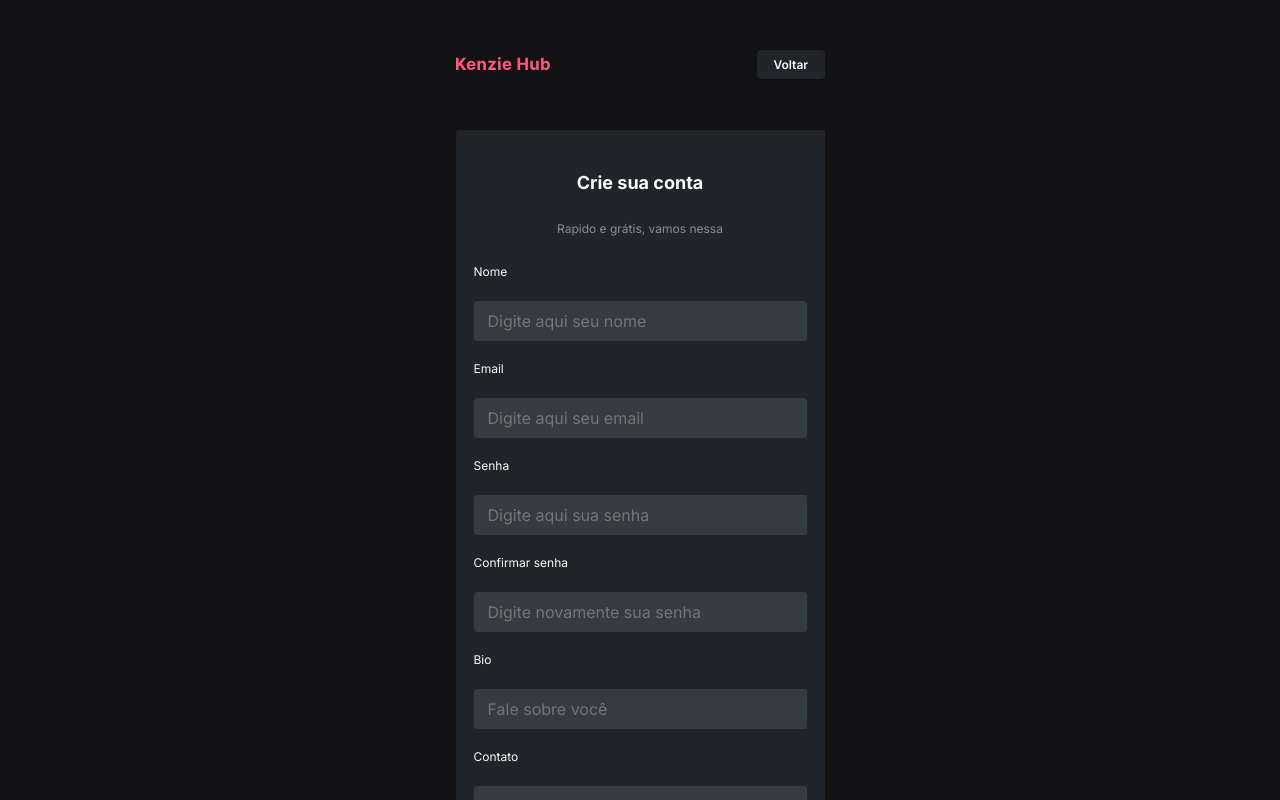
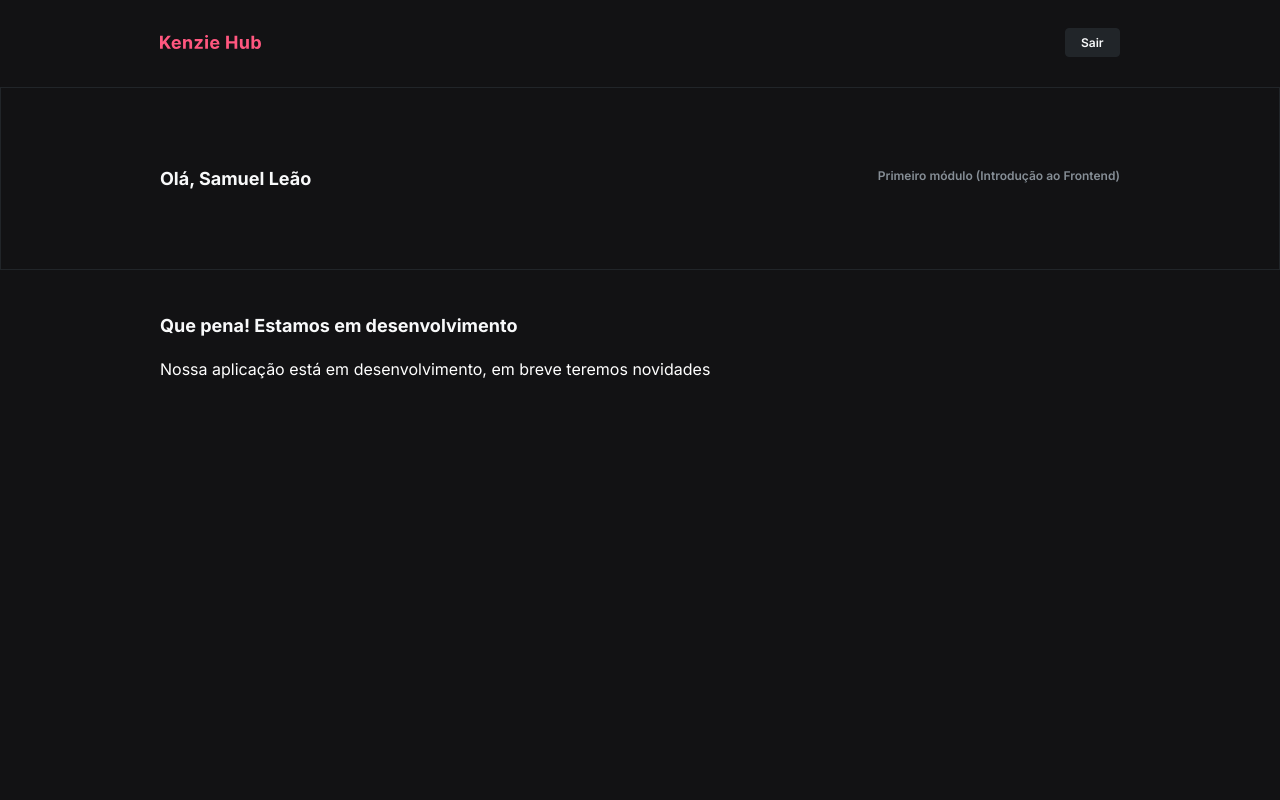
Before and after one commit to Kenzie-Academy-Brasil-Developers/react-entrega-kenzie-hub-isadoraperdigao, a React (Create React App) app: page /dashboard/1 in a window 1280 px wide. Shown: the top 800 px of the page. Built offline with nearby package versions, Linux system fonts and the light colour scheme.

Commit message:
feature: creates register page funcnionalities

```diff
--- a/package.json
+++ b/package.json
@@ -13,6 +13,7 @@
     "react-hook-form": "^7.40.0",
     "react-router-dom": "^6.4.4",
     "react-scripts": "5.0.1",
+    "react-toastify": "^9.1.1",
     "styled-components": "^5.3.6",
     "web-vitals": "^2.1.0",
     "yup": "^0.32.11"
--- a/src/App.css
+++ /dev/null
@@ -1,6 +0,0 @@
-.App {
-  min-height: 100vh;
-  display: flex;
-  justify-content: center;
-  align-items: center;
-}
--- a/src/App.jsx
+++ b/src/App.jsx
@@ -1,13 +1,16 @@
-import './App.css';
 import { DashboardPage } from './pages/dashboardPage';
 import { LoginPage } from './pages/loginPage';
 import { RegisterPage } from './pages/registerPage';
+import {  ToastContainer } from "react-toastify";
+import { Route, Routes } from 'react-router-dom';
 
 function App() {
   return (
-    <div className='App'>
-      <RegisterPage/>
-    </div>
+    <Routes>
+      <Route index element={<LoginPage />} />
+      <Route path='register' element={<RegisterPage />} />
+      <Route path='dashboard/:name' element={<DashboardPage />} />
+    </Routes>
   );
 }
 
--- a/src/components/DarkGrayButton/index.jsx
+++ b/src/components/DarkGrayButton/index.jsx
@@ -1,7 +1,7 @@
 import { StyledDarkGrayButton } from "./style"
 
-export const DarkGrayButton = ({text, width}) => {
+export const DarkGrayButton = ({text, width, action}) => {
     return (
-        <StyledDarkGrayButton width={width}>{text}</StyledDarkGrayButton>
+        <StyledDarkGrayButton width={width} onClick={action}>{text}</StyledDarkGrayButton>
     )
 }
--- a/src/components/FormInput/index.jsx
+++ b/src/components/FormInput/index.jsx
@@ -1,9 +1,9 @@
 import { StyledFormInput, StyledLabel } from "./style"
 
-export const FormInput = ({label, placeholder}) => {
+export const FormInput = ({label, placeholder, type, id, register}) => {
     return (
         <StyledLabel htmlFor={label}>{label}
-            <StyledFormInput placeholder={placeholder} />
+            <StyledFormInput placeholder={placeholder} type={type} id={id} {...register} />
         </StyledLabel>
     )
 }
--- a/src/index.css
+++ b/src/index.css
@@ -6,6 +6,10 @@ body {
   -webkit-font-smoothing: antialiased;
   -moz-osx-font-smoothing: grayscale;
   background-color: var(--color-gray-4);
+  min-height: 100vh;
+  display: flex;
+  justify-content: center;
+  align-items: center;
 }
 
 code {
--- a/src/index.js
+++ b/src/index.js
@@ -5,13 +5,16 @@ import App from './App';
 import reportWebVitals from './reportWebVitals';
 import { Reset } from './styles/reset/style';
 import { GlobalStyle } from './styles/globalStyles/style';
+import { BrowserRouter } from 'react-router-dom';
 
 const root = ReactDOM.createRoot(document.getElementById('root'));
 root.render(
   <React.StrictMode>
-    <Reset />
-    <GlobalStyle/>
-    <App />
+    <BrowserRouter>
+      <Reset />
+      <GlobalStyle/>
+      <App />
+    </BrowserRouter>
   </React.StrictMode>
 );
 
--- a/src/pages/registerPage/RegisterForm/index.jsx
+++ b/src/pages/registerPage/RegisterForm/index.jsx
@@ -1,21 +1,63 @@
+import { useForm } from "react-hook-form"
+import { yupResolver } from '@hookform/resolvers/yup'
 import { BrandButton } from "../../../components/brandButton"
 import { FormInput } from "../../../components/FormInput"
 import { StyledLabel } from "../../../components/FormInput/style"
 import { StyledFormContainer } from "../../../styles/formContainer/style"
 import { StyledSelect } from "./style"
+import { registerSchema } from "./registerSchema"
+import { api } from "../../../api/api.js"
+import { toast } from 'react-toastify'
+import { useNavigate } from "react-router-dom"
 
 export const RegisterForm = () => {
+    const {register, handleSubmit, formState: {errors}} = useForm({
+        resolver: yupResolver(registerSchema)
+    })
+
+    const navigate = useNavigate()
+
+    const userRegister = async (formData) => {
+        try {
+            const response = await api.post('users', formData);
+            //toast.success(response.data.message)
+            navigate("/")
+            console.log("success!")
+        } catch (error) {
+           // toast.error(error.response.data.message)
+            console.log(error.response.data.message)
+        }
+      }
+
+    const submitFunction = (data) => {
+        const dataToPost = {
+            email: data.email,
+            password: data.password,
+            name: data.name,
+            bio: data.bio,
+            contact: data.contact,
+            course_module: data.course_module
+        }
+        userRegister(dataToPost)
+    }
+
     return (
-        <StyledFormContainer>
-            <FormInput label="Nome" placeholder="Digite aqui seu nome" />
-            <FormInput label="Email" placeholder="Digite aqui seu email" />
-            <FormInput label="Senha" placeholder="Digite aqui sua senha" />
-            <FormInput label="Confirmar senha" placeholder="Digite novamente sua senha" />
-            <FormInput label="Bio" placeholder="Fale sobre você" />
-            <FormInput label="Contato" placeholder="Opção de contato" />
+        <StyledFormContainer noValidate onSubmit={handleSubmit(submitFunction)}>
+            <FormInput label="Nome" placeholder="Digite aqui seu nome" type="text" id="name" register={register("name")} />
+            {errors.name && <p>{errors.name.message}</p>}
+            <FormInput label="Email" placeholder="Digite aqui seu email" type="email" id="email" register={register("email")} />
+            {errors.email && <p>{errors.email.message}</p>}
+            <FormInput label="Senha" placeholder="Digite aqui sua senha" type="password" id="password" register={register("password")} />
+            {errors.password && <p>{errors.password.message}</p>}
+            <FormInput label="Confirmar senha" placeholder="Digite novamente sua senha" type="password" id="confirmPassword" register={register("confirmPassword")} />
+            {errors.confirmPassword && <p>{errors.confirmPassword.message}</p>}
+            <FormInput label="Bio" placeholder="Fale sobre você" type="text" id="bio" register={register("bio")} />
+            {errors.bio && <p>{errors.bio.message}</p>}
+            <FormInput label="Contato telefônico" placeholder="Opção de contato" type="text" id="contact" register={register("contact")} />
+            {errors.contact && <p>{errors.contact.message}</p>}
             <StyledLabel htmlFor="courseModule">
             Selecionar módulo
-                <StyledSelect className= "selectModule" name="courseModule" id="courseModule">
+                <StyledSelect className= "selectModule" name="course_module" id="course_module" {...register("course_module")}>
                     <option value="m1">Primeiro Módulo</option>
                     <option value="m2">Segundo Módulo</option>
                     <option value="m3">Terceiro Módulo</option>
--- /dev/null
+++ b/src/pages/registerPage/RegisterForm/registerSchema.js
@@ -0,0 +1,32 @@
+import * as yup from "yup"
+
+export const registerSchema = yup.object().shape({
+    name: yup
+    .string()
+    .required("Nome de usuário é obrigatório"),
+    email: yup
+    .string()
+    .required("Preenchimento de email obrigatório")
+    .email("Formato de email inválido"),
+    password: yup
+    .string()
+    .required("Senha obrigatório")
+    .matches(/(?=.*?[A-Z])/, "Senha deve conter ao menos uma letra maiúscula")
+    .matches(/(?=.*?[a-z])/, "Senha deve conter ao menos uma letra minúscula")
+    .matches(/(?=.*?[0-9])/, "Senha deve conter ao menos um número")
+    .matches(/(?=.*?[#?!@$%^&*-])/, "Senha deve conter ao menos um caractere especial")
+    .min(8, "A senha deve conter, no mínimo, 8 caracteres"),
+    confirmPassword: yup
+    .string()
+    .oneOf([yup.ref('password')], "A senha deve ser a igual a anterior"),
+    bio: yup
+    .string()
+    .required("Esse campo é obrigatório"),
+    contact: yup
+    .string()
+    .required()
+    .matches(/(\(?\d{2}\)?\s)?(\d{4,5}\d{4})/, "O telefone está incorreto"),
+    course_module: yup
+    .string()
+    .required("Escolha seu módulo")
+})
--- a/src/pages/registerPage/index.jsx
+++ b/src/pages/registerPage/index.jsx
@@ -1,3 +1,4 @@
+import { useNavigate } from "react-router-dom"
 import Logo from "../../assets/img/Logo.svg"
 import { DarkGrayButton } from "../../components/DarkGrayButton"
 import { StyledContainer } from "../../styles/container/style"
@@ -5,12 +6,17 @@ import { StyledTitle } from "../../styles/typography/style"
 import { RegisterForm } from "./RegisterForm"
 import { StyledRegisterPage } from "./style"
 
+
 export const RegisterPage = () => {
+    const navigate = useNavigate()
+
+    const backToLoginAction = () => navigate("/")
+
     return (
         <StyledRegisterPage>
             <header>
                 <img src={Logo} alt="Logo Kenzie Hub" />
-                <DarkGrayButton width="one" text="Voltar" />
+                <DarkGrayButton width="one" text="Voltar" action={backToLoginAction}/>
             </header>
             <StyledContainer>
                 <StyledTitle fontSize="one">Crie sua conta</StyledTitle>
@@ -18,5 +24,7 @@ export const RegisterPage = () => {
                 <RegisterForm/>
             </StyledContainer>
         </StyledRegisterPage>
+
+
     )
 }
--- a/src/styles/formContainer/style.js
+++ b/src/styles/formContainer/style.js
@@ -1,6 +1,6 @@
 import styled from "styled-components";
 
-export const StyledFormContainer = styled.div`
+export const StyledFormContainer = styled.form`
     width: 100%;
     display: flex;
     flex-direction: column;
```
Also changed, not shown: 1 other file (tests, documents, lock files or other folders).
